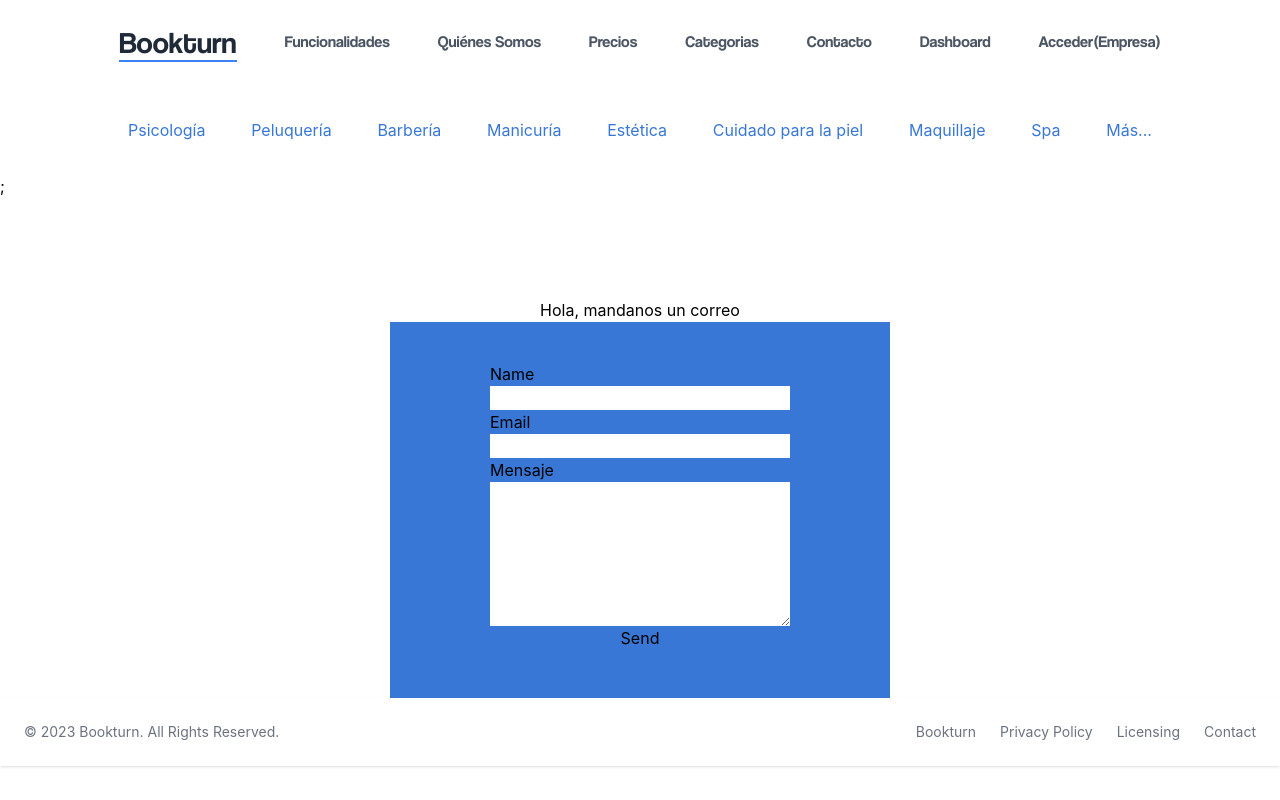
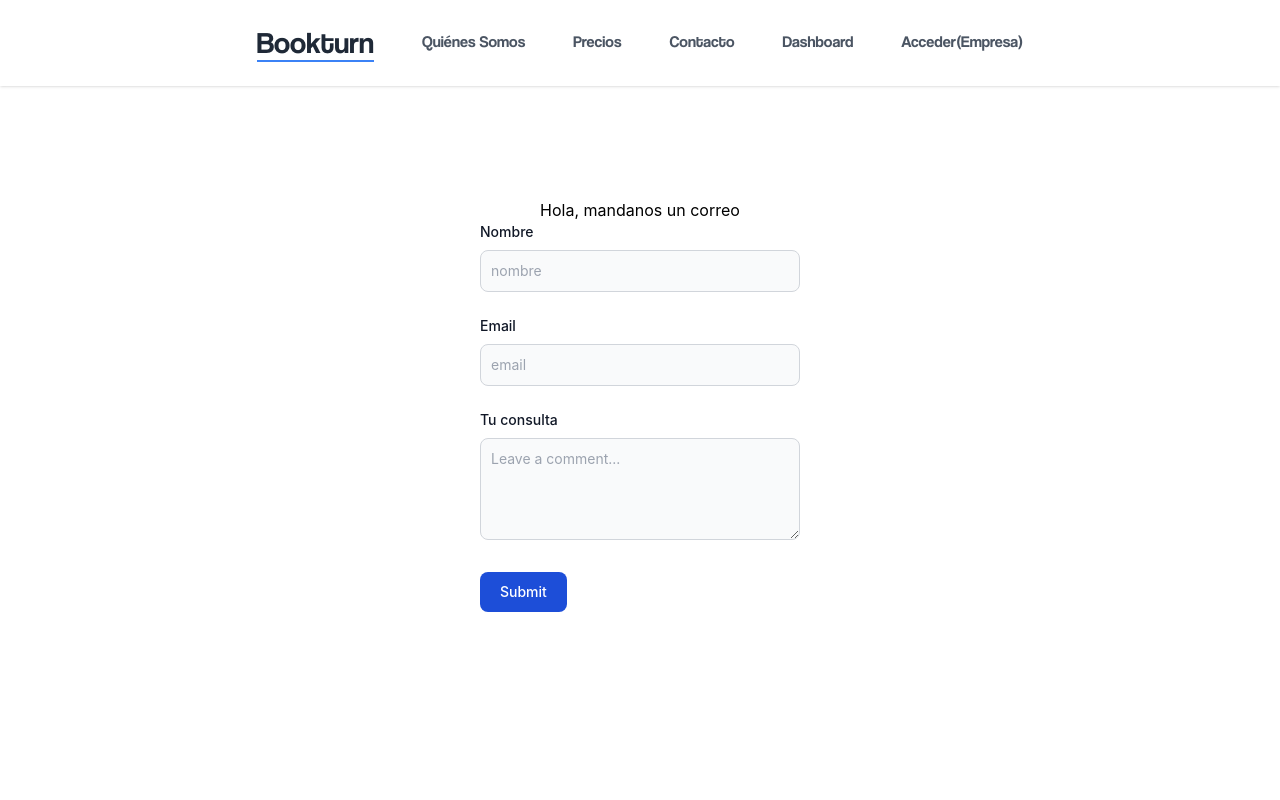
Before and after one commit to riveroide/PFBOOKTURNFRONTEND, a Next.js app in the folder FrontEnd/: page /business/contact in a window 1280 px wide. Shown: the top 800 px of the page. Built offline with nearby package versions, Linux system fonts and the light colour scheme.

Commit message:
businesss-section-styles

```diff
--- a/FrontEnd/components/FooterBussines/FooterBussines.jsx
+++ b/FrontEnd/components/FooterBussines/FooterBussines.jsx
@@ -11,7 +11,7 @@ const FooterBussines = () => {
   });
   return (
     <>
-      <footer className="p-4 bg-white  shadow md:flex md:items-center md:justify-between md:p-6 dark:bg-gray-800">
+      <footer className="p-4 bg-white  shadow md:flex md:items-center md:justify-between md:p-6 dark:bg-blue-700">
         <span className="text-sm text-gray-500 sm:text-center dark:text-gray-400">
           © 2023{" "}
           <a href="https://bookturn.com/" className="hover:underline">
@@ -19,7 +19,7 @@ const FooterBussines = () => {
           </a>
           . All Rights Reserved.
         </span>
-        <ul className="flex flex-wrap items-center mt-3 text-sm text-gray-500 dark:text-gray-400 sm:mt-0">
+        <ul className="flex flex-wrap items-center mt-3 text-sm text-gray-200 dark:text-gray-400 sm:mt-0">
           <li>
             <Link href="/" className="mr-4 hover:underline md:mr-6">
               Bookturn
--- a/FrontEnd/components/HomeBussines/ImageSlider/ImageSlider.jsx
+++ b/FrontEnd/components/HomeBussines/ImageSlider/ImageSlider.jsx
@@ -1,17 +1,22 @@
-import React from "react";
+import React, { useEffect } from "react";
+import { useSelector, useDispatch } from "react-redux";
 
 import { Swiper, SwiperSlide } from "swiper/react";
 import { Navigation, Pagination, Autoplay } from "swiper";
-
-
 import "swiper/css";
 import "swiper/css/navigation";
 import "swiper/css/pagination";
 
+import AOS from "aos";
+import "aos/dist/aos.css";
 import styles from "./ImageSlider.module.css";
 
 const ImageSlider = () => {
-//
+  useEffect(() => {
+    AOS.init();
+  });
+  const sliderImg = useSelector((state) => state.business);
+  console.log(sliderImg);
 
   return (
     <>
@@ -22,35 +27,35 @@ const ImageSlider = () => {
         loop={true}
         // navigation={true}
         grabCursor={true}
-        pagination={{ dynamicBullets: true, clickable: true}}
+        pagination={{ dynamicBullets: true, clickable: true }}
         modules={[Navigation, Pagination, Autoplay]}
         className={styles.swiper}
       >
-        <SwiperSlide className={styles.swiperSlide}>
+        <SwiperSlide data-aos="fade-up" className={styles.swiperSlide}>
           <img src="https://cnnespanol.cnn.com/wp-content/uploads/2022/07/220713165438-rba-web-nasa-full-169.jpg?quality=100&strip=info&w=384&h=216&crop=1" />
         </SwiperSlide>
-        <SwiperSlide className={styles.swiperSlide}>
+        <SwiperSlide data-aos="fade-up" className={styles.swiperSlide}>
           <img src="https://cnnespanol.cnn.com/wp-content/uploads/2022/07/220713165438-rba-web-nasa-full-169.jpg?quality=100&strip=info&w=384&h=216&crop=1" />
         </SwiperSlide>
-        <SwiperSlide className={styles.swiperSlide}>
+        <SwiperSlide data-aos="fade-up" className={styles.swiperSlide}>
           <img src="https://cnnespanol.cnn.com/wp-content/uploads/2022/07/220713165438-rba-web-nasa-full-169.jpg?quality=100&strip=info&w=384&h=216&crop=1" />
         </SwiperSlide>
-        <SwiperSlide className={styles.swiperSlide}>
+        <SwiperSlide data-aos="fade-up" className={styles.swiperSlide}>
           <img src="https://cnnespanol.cnn.com/wp-content/uploads/2022/07/220713165438-rba-web-nasa-full-169.jpg?quality=100&strip=info&w=384&h=216&crop=1" />
         </SwiperSlide>
-        <SwiperSlide className={styles.swiperSlide}>
+        <SwiperSlide data-aos="fade-up" className={styles.swiperSlide}>
           <img src="https://cnnespanol.cnn.com/wp-content/uploads/2022/07/220713165438-rba-web-nasa-full-169.jpg?quality=100&strip=info&w=384&h=216&crop=1" />
         </SwiperSlide>
-        <SwiperSlide className={styles.swiperSlide}>
+        <SwiperSlide data-aos="fade-up" className={styles.swiperSlide}>
           <img src="https://cnnespanol.cnn.com/wp-content/uploads/2022/07/220713165438-rba-web-nasa-full-169.jpg?quality=100&strip=info&w=384&h=216&crop=1" />
         </SwiperSlide>
-        <SwiperSlide className={styles.swiperSlide}>
+        <SwiperSlide data-aos="fade-up" className={styles.swiperSlide}>
           <img src="https://cnnespanol.cnn.com/wp-content/uploads/2022/07/220713165438-rba-web-nasa-full-169.jpg?quality=100&strip=info&w=384&h=216&crop=1" />
         </SwiperSlide>
-        <SwiperSlide className={styles.swiperSlide}>
+        <SwiperSlide data-aos="fade-up" className={styles.swiperSlide}>
           <img src="https://cnnespanol.cnn.com/wp-content/uploads/2022/07/220713165438-rba-web-nasa-full-169.jpg?quality=100&strip=info&w=384&h=216&crop=1" />
         </SwiperSlide>
-        <SwiperSlide className={styles.swiperSlide}>
+        <SwiperSlide data-aos="fade-up" className={styles.swiperSlide}>
           <img src="https://cnnespanol.cnn.com/wp-content/uploads/2022/07/220713165438-rba-web-nasa-full-169.jpg?quality=100&strip=info&w=384&h=216&crop=1" />
         </SwiperSlide>
       </Swiper>
--- a/FrontEnd/components/HomeBussines/LandingInfoBussines/LandingInfoBussines.jsx
+++ b/FrontEnd/components/HomeBussines/LandingInfoBussines/LandingInfoBussines.jsx
@@ -1,25 +1,24 @@
-import React, {useEffect} from "react";
+import React, { useEffect } from "react";
 import styles from "./LandingInfoBussines.module.css";
 import Image from "next/image";
 import RegisterButtomBusiness from "../RegisterButtomBusiness/RegisterButtomBusiness";
 import ImageSlider from "../ImageSlider/ImageSlider";
-import AOS from 'aos';
-import 'aos/dist/aos.css';
+import AOS from "aos";
+import "aos/dist/aos.css";
 
 const LandingInfoBussines = () => {
   useEffect(() => {
-
-    AOS.init()
-  })
+    AOS.init();
+  });
   return (
     <div className={styles.container}>
       <div className={styles.info1}>
         <div className={styles.info1_cont}>
-          <div className={styles.info1_texto}>
+          <div data-aos="fade-right" className={styles.info1_texto}>
             <h1>
               El mejor software para peluquerías, centros de estética y negocios
             </h1>
-            <p data-aos="fade-up"  >
+            <p>
               Bookturn te permite gestionar tu peluquería, barbería, centro de
               belleza, salón de uñas, etc, desde cualquier lugar con: agenda
               digital, herramientas de marketing, protección contra
@@ -27,9 +26,12 @@ const LandingInfoBussines = () => {
             </p>
             <RegisterButtomBusiness />
           </div>
-          <div className={styles.info1_img}>
+          <div data-aos="fade-left" className={styles.info1_img}>
             {/* <img src="/lading_img1-removebg-preview.png" alt="img" /> */}
-            <img src="https://res.cloudinary.com/dquxxjngk/image/upload/v1671843080/Bookturn/src/lading_img1-removebg-preview_zcjukg.png" alt="img" />
+            <img
+              src="https://res.cloudinary.com/dquxxjngk/image/upload/v1671843080/Bookturn/src/lading_img1-removebg-preview_zcjukg.png"
+              alt="img"
+            />
           </div>
         </div>
         <div className={`${styles.wave} ${styles.wave1}`}></div>
@@ -38,7 +40,7 @@ const LandingInfoBussines = () => {
         <div className={`${styles.wave} ${styles.wave4}`}></div>
       </div>
       <div className={styles.prueba}>
-        <ImageSlider data-aos="fade-up"/>
+        <ImageSlider />
       </div>
     </div>
   );
--- a/FrontEnd/components/LoginBusiness/NotSigned.jsx
+++ b/FrontEnd/components/LoginBusiness/NotSigned.jsx
@@ -4,18 +4,40 @@ import React from "react";
 
 const NotSigned = () => {
   return (
-    <div className="flex flex-col justify-center items-center">
+    <>
+      <section class="bg-white  h-screen">
+        <div class="flex flex-col justify-center py-8 px-4 mx-auto max-w-screen-xl sm:py-16 lg:px-6">
+          <div class="dark:bg-blue-700 mx-auto max-w-screen-sm text-center">
+            <h2 class="mb-4 text-4xl tracking-tight font-extrabold leading-tight text-gray-900 dark:text-white"></h2>
+            <p class="mb-6 font-light text-gray-500 dark:text-gray-400 md:text-lg">
+              Por favor registrate o ingresá con tu cuenta haciendo click en
+              este botón
+            </p>
+
+            <button
+              className="bg-blue-500 hover:bg-blue-700 text-white font-bold py-2 px-4 rounded w-24"
+              onClick={() => signIn()}
+            >
+              Login
+            </button>
+            <p class="mb-6 mt-6 font-light text-gray-500 dark:text-gray-400 md:text-lg">
+              O hace click <Link href="/client/login/createform">aquí</Link>{" "}
+              para registrarte
+            </p>
+          </div>
+        </div>
+      </section>
+      {/* <div className="flex flex-col justify-center h-screen items-center">
         <div
           data-aos="fade-up"
-        className="flex flex-col justify-center items-center min-h-screen"
+          className="flex flex-col justify-center items-center h-auto bg-blue-700"
         >
-
           <h3 className="overflow-hidden my-12">
             Por favor registrate o ingresá con tu cuenta haciendo clic en este
             botón:
           </h3>
           <button
-          className="overflow-hidden px-6 py-2 font-medium tracking-wide text-white capitalize transition-colors duration-300 transform bg-blue-600 rounded-lg hover:bg-blue-500 focus:outline-none focus:ring focus:ring-blue-300 focus:ring-opacity-80"
+            className="bg-blue-500 hover:bg-blue-700 text-white font-bold py-2 px-4 rounded w-24"
             onClick={() => signIn()}
           >
             Ingresar/Login
@@ -31,7 +53,8 @@ const NotSigned = () => {
             (info resumida sobre facilidades para empresas)
           </p>
         </div>
-    </div>
+      </div> */}
+    </>
   );
 };
 
--- a/FrontEnd/components/NavBarClients.jsx
+++ b/FrontEnd/components/NavBarClients.jsx
@@ -1,8 +1,12 @@
-import React from "react";
+import React, { useEffect } from "react";
 import stylesNavBar from "../styles/NavBarClients.module.css";
 import Link from "next/link";
-
+import AOS from "aos";
+import "aos/dist/aos.css";
 export default function NavBarClients() {
+  useEffect(() => {
+    AOS.init();
+  });
   return (
     <>
       <div className="flex justify-end mr-40 w-full">
--- a/FrontEnd/components/Navbar/Navbar.jsx
+++ b/FrontEnd/components/Navbar/Navbar.jsx
@@ -1,19 +1,18 @@
 import Link from "next/link";
-import React, {useEffect} from "react";
-import AOS from 'aos';
-import 'aos/dist/aos.css';
+import React, { useEffect } from "react";
+import AOS from "aos";
+import "aos/dist/aos.css";
 
 const NavBar2 = () => {
   useEffect(() => {
-
-    AOS.init()
-  })
+    AOS.init();
+  });
 
   return (
     <nav className="bg-white shadow dark:bg-blue-700">
-
       <div className="container flex items-center justify-center p-6 mx-auto text-gray-600 capitalize dark:text-gray-300 font-cool_g">
-      <Link
+        <Link
+          data-aos="fade-up"
           href="/"
           className="text-gray-800 transition-colors duration-300 transform dark:text-gray-200 border-b-2 border-blue-500 mx-1.5 sm:mx-6 text-3xl"
         >
@@ -21,13 +20,7 @@ const NavBar2 = () => {
         </Link>
 
         <Link
-          href="/business/features"
-          className="border-b-2 border-transparent hover:text-gray-800 transition-colors duration-300 transform dark:hover:text-gray-200 hover:border-blue-500 mx-1.5 sm:mx-6"
-        >
-          Funcionalidades
-        </Link>
-
-        <Link
+          data-aos="fade-up"
           href="/business/about_us"
           className="border-b-2 border-transparent hover:text-gray-800 transition-colors duration-300 transform dark:hover:text-gray-200 hover:border-blue-500 mx-1.5 sm:mx-6"
         >
@@ -35,6 +28,7 @@ const NavBar2 = () => {
         </Link>
 
         <Link
+          data-aos="fade-up"
           href="/business/prices"
           className="border-b-2 border-transparent hover:text-gray-800 transition-colors duration-300 transform dark:hover:text-gray-200 hover:border-blue-500 mx-1.5 sm:mx-6"
         >
@@ -42,26 +36,21 @@ const NavBar2 = () => {
         </Link>
 
         <Link
-          href="/business/categories"
-
-          className="border-b-2 border-transparent hover:text-gray-800 transition-colors duration-300 transform dark:hover:text-gray-200 hover:border-blue-500 mx-1.5 sm:mx-6"
-        >
-          Categorias
-        </Link>
-
-        <Link
+          data-aos="fade-up"
           href="/business/contact"
           className="border-b-2 border-transparent hover:text-gray-800 transition-colors duration-300 transform dark:hover:text-gray-200 hover:border-blue-500 mx-1.5 sm:mx-6"
         >
           Contacto
         </Link>
         <Link
+          data-aos="fade-up"
           href="/business/dashboard"
           className="border-b-2 border-transparent hover:text-gray-800 transition-colors duration-300 transform dark:hover:text-gray-200 hover:border-blue-500 mx-1.5 sm:mx-6"
         >
           Dashboard
         </Link>
         <Link
+          data-aos="fade-up"
           href="/business/login"
           className="border-b-2 border-transparent hover:text-gray-800 transition-colors duration-300 transform dark:hover:text-gray-200 hover:border-blue-500 mx-1.5 sm:mx-6"
         >
--- a/FrontEnd/pages/business/about_us/index.jsx
+++ b/FrontEnd/pages/business/about_us/index.jsx
@@ -1,36 +1,46 @@
-import React from 'react'
-import Navbar from 'components/Navbar/Navbar.jsx'
-import NavbarCategories from 'components/NavbarCategories/NavbarCategories'
-import AboutUsCard from "components/AboutUsCard/AboutUsCard"
+import React, { useState } from "react";
+import Navbar from "components/Navbar/Navbar.jsx";
+
+import AboutUsCard from "components/AboutUsCard/AboutUsCard";
 import FooterBussines from "components/FooterBussines/FooterBussines.jsx";
 
 const index = () => {
-
-
+  const [data, setData] = useState({
+    name: "",
+    image: "",
+    position: "",
+  });
   return (
     <>
-    <Navbar/>
-    <NavbarCategories/>
-    <div className="">
-    <div className="">
-      <h3>Somos un equipo de 7 personas y Camilo. Desarrollamos esta app para aprobar el PF de Soy Henry el mejor bootcamp de toda la wea conchesumare</h3>
-    </div>
-   <div className="">
-    <ul>
-      <li><AboutUsCard/></li>
-      <li><AboutUsCard/></li>
-      <li><AboutUsCard/></li>
-      <li><AboutUsCard/></li>
-      <li><AboutUsCard/></li>
-      <li><AboutUsCard/></li>
-      <li><AboutUsCard/></li>
-      <li><AboutUsCard/></li>
-    </ul>
-   </div>
-    </div>
-    <FooterBussines/>
+      <Navbar />
+
+      <div className="flex flex-col justify-center">
+        <div className="flex flex-col justify-center items-center h-screen">
+          <div className="grid grid-cols-3 gap-4">
+            <ol className="p-2 w-auto">
+              <AboutUsCard />
+            </ol>
+            <ol className="p-2">
+              <AboutUsCard />
+            </ol>
+            <ol className="p-2">
+              <AboutUsCard />
+            </ol>
+            <ol className="p-2">
+              <AboutUsCard />
+            </ol>
+            <ol className="p-2">
+              <AboutUsCard />
+            </ol>
+            <ol className="p-2">
+              <AboutUsCard />
+            </ol>
+          </div>
+        </div>
+      </div>
+      <FooterBussines />
     </>
-  )
-}
+  );
+};
 
-export default index
+export default index;
--- a/FrontEnd/pages/business/contact/index.jsx
+++ b/FrontEnd/pages/business/contact/index.jsx
@@ -1,52 +1,103 @@
-import React from 'react'
-import Navbar from 'components/Navbar/Navbar.jsx'
-import NavbarCategories from 'components/NavbarCategories/NavbarCategories'
+import React, { useEffect } from "react";
+import Navbar from "components/Navbar/Navbar.jsx";
 import FooterBussines from "components/FooterBussines/FooterBussines.jsx";
-import styles from "../../../styles/Contact.module.css";
-import emailjs from "@emailjs/browser"
+import AOS from "aos";
+import "aos/dist/aos.css";
+
+import emailjs from "@emailjs/browser";
 const index = () => {
-
-
-
-
+  useEffect(() => {
+    AOS.init();
+  });
   const sendEmail = (e) => {
     e.preventDefault();
 
-   emailjs.sendForm('service_55j4zts', 'template_cpebx08', e.target, 'user_5hA9JKUjBoFTxoijU4HlY')
-     .then((result) => {
+    emailjs
+      .sendForm(
+        "service_55j4zts",
+        "template_cpebx08",
+        e.target,
+        "user_5hA9JKUjBoFTxoijU4HlY"
+      )
+      .then(
+        (result) => {
           console.log(result.text);
-     }, (error) => {
+        },
+        (error) => {
           console.log(error.text);
-      });
-      e.target.reset()
+        }
+      );
+    e.target.reset();
   };
-//https://www.youtube.com/watch?v=NgWGllOjkbs&ab_channel=RemyFamily
   return (
     <>
+      <Navbar />
 
-    <Navbar/>
-    <NavbarCategories/>
-    <div className={styles.container}>
-
-    <div className={styles.textContainer}>
-      <p>Hola, mandanos un correo</p>
+      <div className="flex flex-col items-center h-screen mt-28">
+        <div className="">
+          <p data-aos="fade-up">Hola, mandanos un correo</p>
         </div>
 
-    <div className={styles.formContainer}>
-     <form  onSubmit={sendEmail}  className={styles.form} >
+        <form data-aos="fade-up" onSubmit={sendEmail} className="w-80">
+          <div className="mb-6">
+            <label class="block mb-2 text-sm font-medium text-gray-900 dark:text-white">
+              Nombre
+            </label>
+            <input
+              type="text"
+              className="bg-gray-50 border border-gray-300 text-gray-900 text-sm rounded-lg focus:ring-blue-500 focus:border-blue-500 block w-full p-2.5 dark:bg-gray-700 dark:border-gray-600 dark:placeholder-gray-400 dark:text-white dark:focus:ring-blue-500 dark:focus:border-blue-500"
+              placeholder="nombre"
+              name="user_name"
+              required
+            />
+          </div>
+          <div class="mb-6">
+            <label class="block mb-2 text-sm font-medium text-gray-900 dark:text-white">
+              Email
+            </label>
+            <input
+              type="mail"
+              placeholder="email"
+              className="bg-gray-50 border border-gray-300 text-gray-900 text-sm rounded-lg focus:ring-blue-500 focus:border-blue-500 block w-full p-2.5 dark:bg-gray-700 dark:border-gray-600 dark:placeholder-gray-400 dark:text-white dark:focus:ring-blue-500 dark:focus:border-blue-500"
+              name="user_email"
+              required
+            />
+          </div>
+
+          <label class="block mb-2 text-sm font-medium text-gray-900 dark:text-white">
+            Tu consulta
+          </label>
+          <textarea
+            name="message"
+            rows="4"
+            className="block p-2.5 w-full text-sm text-gray-900 bg-gray-50 rounded-lg border border-gray-300 focus:ring-blue-500 focus:border-blue-500 dark:bg-gray-700 dark:border-gray-600 dark:placeholder-gray-400 dark:text-white dark:focus:ring-blue-500 dark:focus:border-blue-500"
+            placeholder="Leave a comment..."
+          ></textarea>
+
+          <button
+            value="Send"
+            type="submit"
+            className="mt-8 text-white bg-blue-700 hover:bg-blue-800 focus:ring-4 focus:outline-none focus:ring-blue-300 font-medium rounded-lg text-sm w-full sm:w-auto px-5 py-2.5 text-center dark:bg-blue-600 dark:hover:bg-blue-700 dark:focus:ring-blue-800"
+          >
+            Submit
+          </button>
+        </form>
+
+        {/* <div className={styles.formContainer}>
+          <form onSubmit={sendEmail} className={styles.form}>
             <label>Name</label>
             <input type="text" name="user_name" />
             <label>Email</label>
             <input type="email" name="user_email" />
             <label>Mensaje</label>
-      <textarea name="message" rows={6}/>
+            <textarea name="message" rows={6} />
             <input type="submit" value="Send" />
           </form>
+        </div> */}
       </div>
-    </div>
-    <FooterBussines/>
+      <FooterBussines />
     </>
-  )
-}
+  );
+};
 
-export default index
+export default index;
--- a/FrontEnd/pages/business/login/index.jsx
+++ b/FrontEnd/pages/business/login/index.jsx
@@ -1,10 +1,9 @@
 import { useSession, signIn, signOut } from "next-auth/react";
 import Link from "next/link";
-import Signed from "../../../components/LoginBusiness/Signed"
-import NotSigned from "../../../components/LoginBusiness/NotSigned"
+import Signed from "../../../components/LoginBusiness/Signed";
+import NotSigned from "../../../components/LoginBusiness/NotSigned";
 import NavBar2 from "components/Navbar/Navbar";
-
-
+import FooterBussines from "components/FooterBussines/FooterBussines";
 
 const Login = () => {
   const { data: session } = useSession();
@@ -13,21 +12,19 @@ const Login = () => {
   if (session) {
     return (
       <div>
-        <NavBar2/>
+        <NavBar2 />
         <Signed session={session} />
+        <FooterBussines />
       </div>
-    )
+    );
   } else {
     return (
-
       <div>
-          <NavBar2/>
+        <NavBar2 />
         <NotSigned />
+        <FooterBussines />
       </div>
       //  <div className="flex h-screen justify-center items-center gap-10">
-
-
-
 
       // <div data-aos="fade-up" class="max-w-sm bg-white border border-gray-200 rounded-lg shadow-md dark:bg-gray-800 dark:border-gray-700">
       //     <a href="#">
@@ -43,23 +40,17 @@ const Login = () => {
       //         <div class="flex flex-1 justify-center items-center gap-2">
       //         <button class="inline-flex items-center px-3 py-2 text-sm font-medium text-center text-white bg-blue-700 rounded-lg hover:bg-blue-800 focus:ring-4 focus:outline-none focus:ring-blue-300 dark:bg-blue-600 dark:hover:bg-blue-700 dark:focus:ring-blue-800" onClick={() => signIn()}>Entrar con Google</button>
 
-
       //         <Link href="/business/login/createform">
       //         <button class="inline-flex items-center px-3 py-2 text-sm font-medium text-center text-white bg-blue-700 rounded-lg hover:bg-blue-800 focus:ring-4 focus:outline-none focus:ring-blue-300 dark:bg-blue-600 dark:hover:bg-blue-700 dark:focus:ring-blue-800" onClick={() => signIn()}>Registrarse
       //             <svg aria-hidden="true" class="w-4 h-4 ml-2 -mr-1" fill="currentColor" viewBox="0 0 20 20" xmlns="http://www.w3.org/2000/svg"><path fill-rule="evenodd" d="M10.293 3.293a1 1 0 011.414 0l6 6a1 1 0 010 1.414l-6 6a1 1 0 01-1.414-1.414L14.586 11H3a1 1 0 110-2h11.586l-4.293-4.293a1 1 0 010-1.414z" clip-rule="evenodd"></path></svg></button>
       //         </Link>
       //         </div>
 
-
       //     </div>
-
 
       // </div>
 
       // </div> */}
-
-
-
     );
   }
 };
```
Also changed, not shown: FrontEnd/components/AboutUsCard/AboutUsCard.jsx (+60 -46 lines), FrontEnd/pages/business/index.jsx (+12 -16 lines), FrontEnd/pages/index.jsx (+13 -13 lines). Lines whose indentation alone changed are shown as unchanged.
